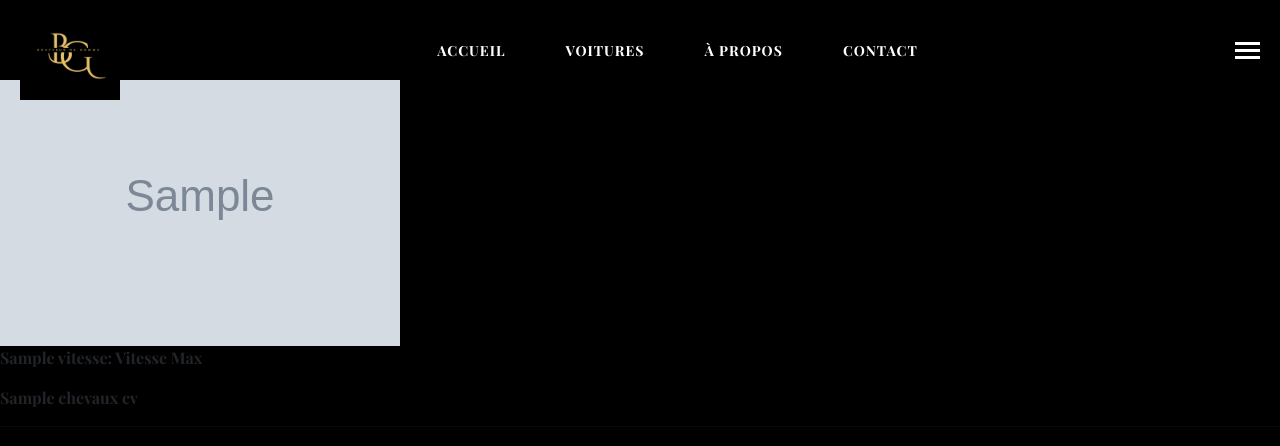
After one commit to Matchab78/projetBDG, a Symfony app: template templates/voitures/index.html.twig in a window 1280 px wide. The commit adds this page. Shown: the top 446 px of the page. Run offline with Twig, Linux system fonts and the light colour scheme; the template is opened without the code that fills it: most values are stand-ins (such as "Sample title", 1, 10 or a date in 2020); grey boxes marked "Sample" are stand-in pictures; some libraries are stand-ins or nearby versions.

Commit message:
voitures

```diff
--- a/templates/navbar/publicNav.html.twig
+++ b/templates/navbar/publicNav.html.twig
@@ -8,7 +8,7 @@
     </div>
     <div class="nav-links">
         <a href="#" class="nav-item">ACCUEIL</a>
-        <a href="#" class="nav-item">VOITURES</a>
+        <a href="{{path('app_voitures')}}" class="nav-item">VOITURES</a>
         <a href="#" class="nav-item">À PROPOS</a>
         <a href="#" class="nav-item">CONTACT</a>
     </div>
--- /dev/null
+++ b/templates/voitures/index.html.twig
@@ -0,0 +1,21 @@
+{% extends 'base.html.twig' %}
+
+{% block title %}{% endblock %}
+
+{% block body %}
+      <div class="car-list">
+    {% for voiture in voitures %}
+        <div class="car-item">
+            <h2>{{ voitures.description }}</h2>
+            <img src="{{ asset('uploads/' ~ voitures.image) }}" alt="{{ voiture.description }}" class="car-image">
+            <div class="car-stats">
+                <div>
+                    <p>{{ voitures.vitesse }}: Vitesse Max</p>
+                    <p>{{ voitures.chevaux }} cv</p>
+                </div>
+            </div>
+        </div>
+        <hr>
+    {% endfor %}
+</div>
+{% endblock %}
```
Also changed, not shown: migrations/Version20241016120706.php (+14 -14 lines), src/Controller/VoituresController.php (added, +22 -0 lines), 1 other file.
